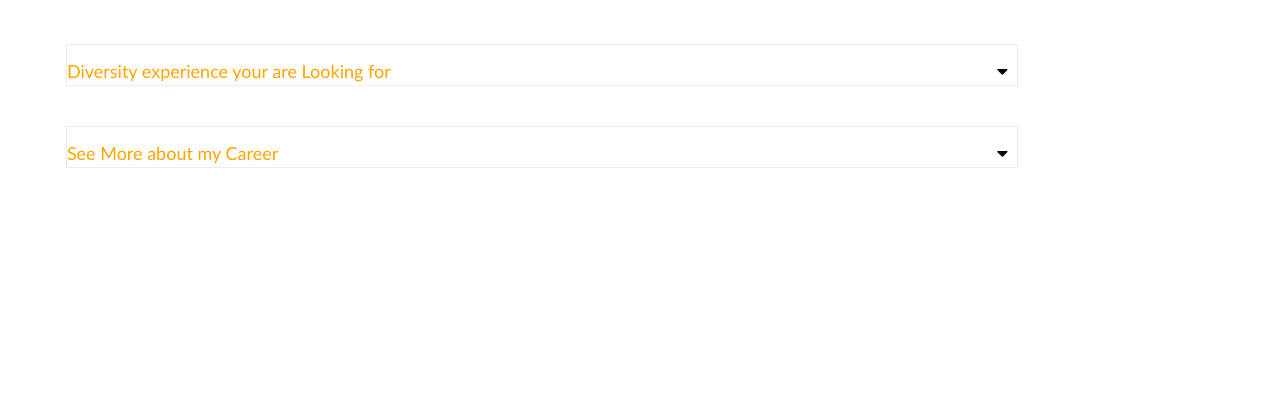
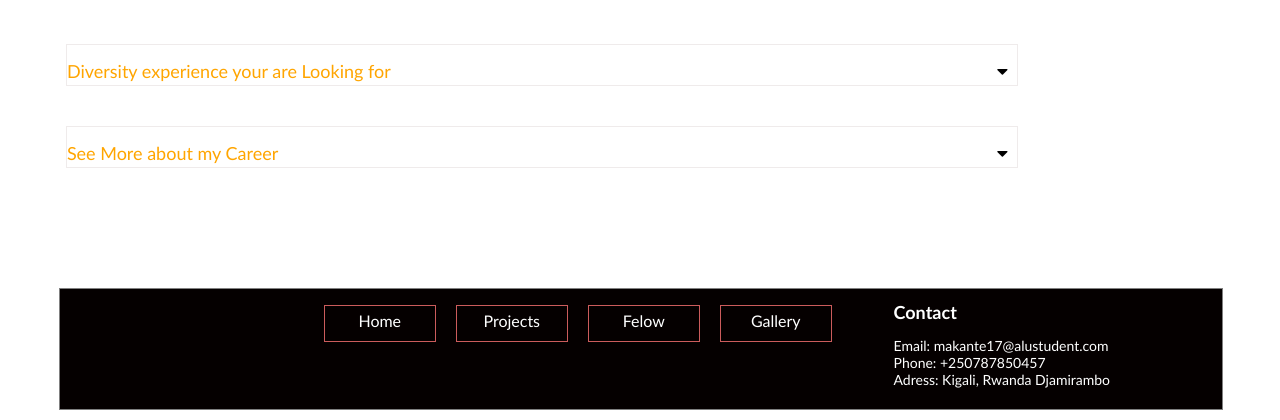
Before and after one commit to makantr17/porto, a PHP site: page /home.php in a window 1280 px wide. Shown: the part 1148-1568 px from the top of the page. Before the commit the page ends 1316 px from the top, so only its background shows below. Run offline with PHP 8.4, Linux system fonts and the light colour scheme.

Commit message:
Update home.php

```diff
--- a/home.php
+++ b/home.php
@@ -22,7 +22,9 @@
                         for Impact, project, Data, and Decision took me to another stand of connecting my passion to what I am learning.
                         I used to design and exhibit my architectural designs during the art festival of ALU, that gives me a data scall
                           of the need and interest of people to such things.
-                        I never give up my passion but I learn how to connect them to the world of technology.</p></div>
+                        I never give up my passion but I learn how to connect them to the world of technology.
+                    </p>
+                  </div>
          </div>
 
        <div id='furtherInfo'>
@@ -220,6 +222,26 @@
 
     </section>
 
+    <footer>
+
+        <div id="semiMenu">
+            <ul>
+                <li><a href="home.php">Home</a></li>
+                <li><a href="gallery.php">Projects</a></li>
+                <li><a href="index.php">Felow</a></li>
+                <li><a href="project.php">Gallery</a></li>
+            </ul>
+        </div>
+
+        <div>
+           <h1>Contact</h1>
+           <p>Email: makante17@alustudent.com <br>Phone: +250787850457 <br> Adress: Kigali, Rwanda Djamirambo</p>
+        </div>
+
+
+
+    </footer>
+
     <script>
           function expertise(){
             if ( document.querySelector("div#myCareer").style.display == "Block") {
```
Lines whose indentation alone changed are shown as unchanged.
